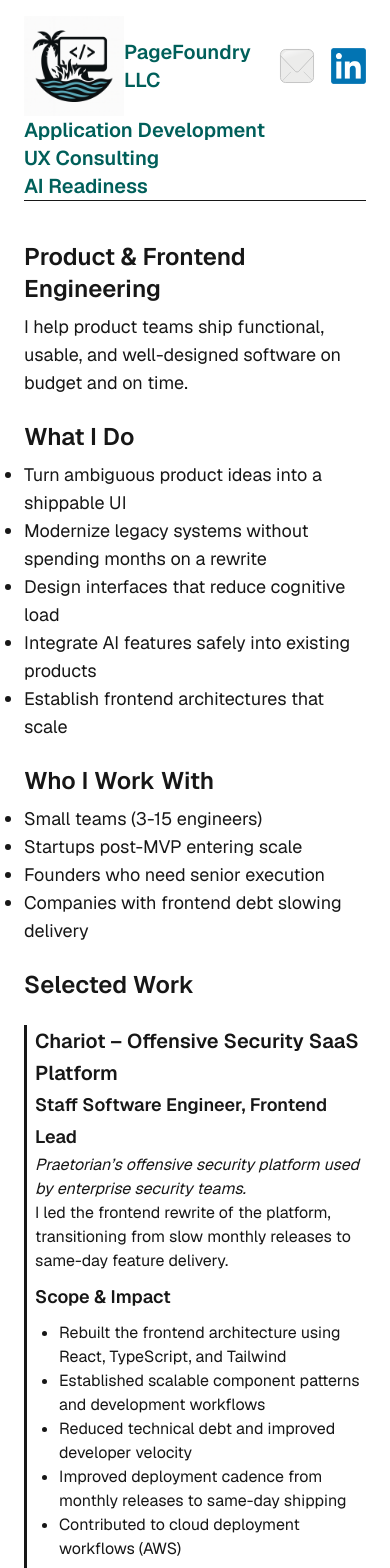
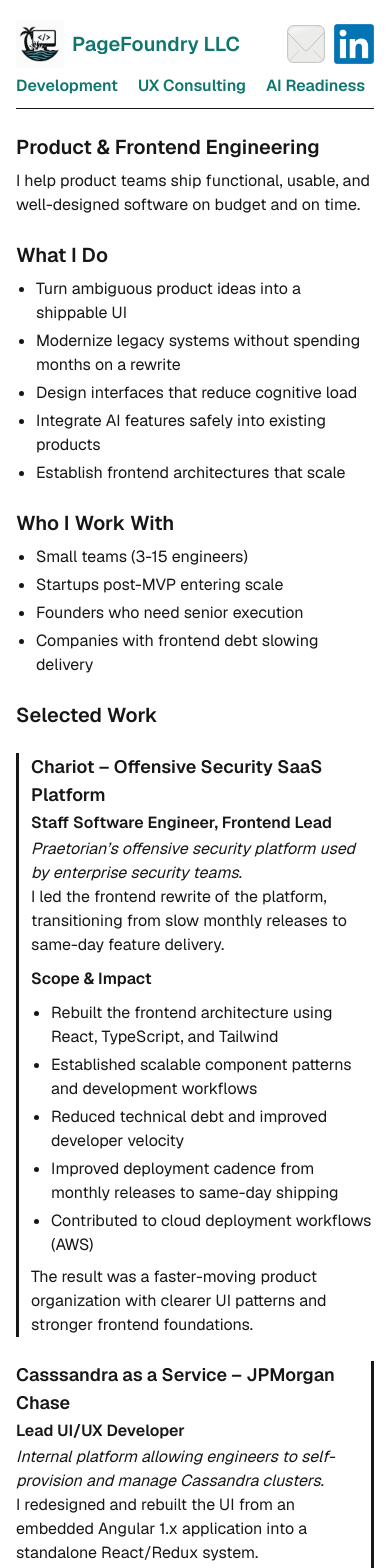
Before and after one commit to storbeck/pagefoundryllc, a Next.js app: page / in a window 390 px wide. Shown: the top 1568 px of the page. Built offline with nearby package versions, Linux system fonts and the light colour scheme.

Commit message:
mobile styling improvements

```diff
--- a/app/components/footer.tsx
+++ b/app/components/footer.tsx
@@ -1,7 +1,9 @@
 export default function Footer() {
   return (
-    <div className="flex flex-col gap-2 mt-6 w-full">
-      <h2 className="text-2xl font-semibold leading-8">Contact</h2>
+    <div className="mt-6 flex w-full flex-col gap-2">
+      <h2 className="text-xl font-semibold leading-7 sm:text-2xl sm:leading-8">
+        Contact
+      </h2>
       <p>You can reach me via e-mail or LinkedIn, feel free to message anytime!</p>
       <p>
         Email:{" "}
--- a/app/components/header.tsx
+++ b/app/components/header.tsx
@@ -3,38 +3,40 @@
 
 export default function Header() {
   return (
-    <div className="flex w-full flex-row items-center justify-center">
-      <div className="flex w-full flex-row items-center">
-        <Link href="/" className="flex w-full flex-row items-center">
+    <div className="flex w-full items-center justify-between gap-3 py-1">
+      <div className="min-w-0 flex-1">
+        <Link href="/" className="flex items-center gap-2 sm:gap-3">
           <Image
-            className="block dark:invert"
+            className="block h-12 w-12 shrink-0 dark:invert sm:h-auto sm:w-auto"
             src="/logo.png"
             alt="PageFoundry LLC"
             width={100}
-            height={20}
+            height={100}
             priority
           />
-          <h1 className="text-xl md:text-4xl font-semibold">PageFoundry LLC</h1>
+          <h1 className="truncate text-xl font-semibold leading-none sm:text-2xl md:text-4xl">
+            PageFoundry LLC
+          </h1>
         </Link>
       </div>
-      <div className="flex flex-row items-center gap-4">
+      <div className="flex shrink-0 flex-row items-center gap-2 sm:gap-4">
         <Link href="mailto:geoff@pagefoundry.dev">
           <Image
             className="block dark:invert"
             src="/email.svg"
             alt="E-Mail"
-            width={50}
-            height={50}
+            width={40}
+            height={40}
             priority
           />
         </Link>
         <Link href="https://www.linkedin.com/in/geoff-storbeck-81a25035/">
           <Image
-            className="block dark:invert"
+            className="block dark:invert-0"
             src="/linkedin.png"
             alt="LinkedIn"
-            width={50}
-            height={50}
+            width={40}
+            height={40}
             priority
           />
         </Link>
--- a/app/components/navigation.tsx
+++ b/app/components/navigation.tsx
@@ -2,8 +2,8 @@
 
 export default function Navigation() {
   return (
-    <nav className="w-full flex whitespace-nowrap md:gap-8 md:flex-row flex-col border-b text-xl font-semibold leading-7 md:leading-10">
-      <Link href="/appdev">Application Development</Link>
+    <nav className="flex w-full flex-wrap gap-x-5 gap-y-2 border-b pb-2 text-base font-semibold leading-7 sm:text-lg md:gap-8 md:pb-0 md:text-xl md:leading-10">
+      <Link href="/appdev">Development</Link>
       <Link href="/ux">UX Consulting</Link>
       <Link href="/ai">AI Readiness</Link>
     </nav>
--- a/app/globals.css
+++ b/app/globals.css
@@ -2,8 +2,12 @@
 
 @layer base {
   a {
-    @apply text-teal-800;
-    @apply dark:text-teal-300;
+    color: var(--link-color);
+    transition: color 160ms ease;
+  }
+
+  a:hover {
+    color: var(--link-hover-color);
   }
 }
 
@@ -11,6 +15,8 @@
 :root {
   --background: #ffffff;
   --foreground: #171717;
+  --link-color: #0f766e;
+  --link-hover-color: #115e59;
 }
 
 @theme inline {
@@ -24,6 +30,8 @@
   :root {
     --background: #0a0a0a;
     --foreground: #ededed;
+    --link-color: #7aa2c9;
+    --link-hover-color: #9abde0;
   }
 }
 
--- a/app/layout.tsx
+++ b/app/layout.tsx
@@ -1,4 +1,4 @@
-import type { Metadata } from "next";
+import type { Metadata, Viewport } from "next";
 import { Geist, Geist_Mono } from "next/font/google";
 import "./globals.css";
 import Header from "@/components/header";
@@ -20,6 +20,12 @@
   title: "PageFoundry LLC",
   description:
     "UI/UX frontend engineering for product teams. I build usable, production-ready interfaces and run focused UX audits to fix confusing flows.",
+};
+
+export const viewport: Viewport = {
+  width: "device-width",
+  initialScale: 1,
+  viewportFit: "cover",
 };
 
 export default function RootLayout({
@@ -44,11 +50,11 @@
       <body
         className={`${geistSans.variable} ${geistMono.variable} antialiased`}
       >
-        <div className="flex min-h-screen items-center justify-center bg-zinc-50 font-sans dark:bg-black">
-          <main className="flex min-h-screen w-full max-w-5xl flex-col items-center py-4 px-6 md:px-16 bg-white dark:bg-black sm:items-start">
+        <div className="min-h-screen bg-zinc-50 font-sans dark:bg-black">
+          <main className="mx-auto flex min-h-screen w-full max-w-5xl flex-col bg-white px-4 py-4 sm:px-6 md:px-12 dark:bg-black">
             <Header />
             <Navigation />
-            <div className="mt-10">{children}</div>
+            <div className="mt-6 w-full md:mt-10">{children}</div>
             <Footer />
           </main>
         </div>
--- a/app/page.tsx
+++ b/app/page.tsx
@@ -2,17 +2,19 @@
   return (
     <div className="flex flex-col gap-6">
       <div className="flex flex-col gap-2">
-        <h1 className="text-2xl font-semibold leading-8">
+        <h1 className="text-xl font-semibold leading-7 sm:text-2xl sm:leading-8">
           Product & Frontend Engineering
         </h1>
-        <p className="text-lg">
+        <p className="text-base sm:text-lg">
           I help product teams ship functional, usable, and well-designed
           software on budget and on time.
         </p>
       </div>
       <div className="flex flex-col gap-2">
-        <h2 className="text-2xl font-semibold leading-8">What I Do</h2>
-        <ul className="text-lg list-disc">
+        <h2 className="text-xl font-semibold leading-7 sm:text-2xl sm:leading-8">
+          What I Do
+        </h2>
+        <ul className="list-disc space-y-1 pl-5 text-base sm:text-lg">
           <li>Turn ambiguous product ideas into a shippable UI</li>
           <li>Modernize legacy systems without spending months on a rewrite</li>
           <li>Design interfaces that reduce cognitive load</li>
@@ -21,8 +23,10 @@
         </ul>
       </div>
       <div className="flex flex-col gap-2">
-        <h2 className="text-2xl font-semibold leading-8">Who I Work With</h2>
-        <ul className="text-lg list-disc">
+        <h2 className="text-xl font-semibold leading-7 sm:text-2xl sm:leading-8">
+          Who I Work With
+        </h2>
+        <ul className="list-disc space-y-1 pl-5 text-base sm:text-lg">
           <li>Small teams (3-15 engineers)</li>
           <li>Startups post-MVP entering scale</li>
           <li>Founders who need senior execution</li>
@@ -30,14 +34,16 @@
         </ul>
       </div>
       <div className="flex flex-col gap-6">
-        <h2 className="text-2xl font-semibold leading-8">Selected Work</h2>
+        <h2 className="text-xl font-semibold leading-7 sm:text-2xl sm:leading-8">
+          Selected Work
+        </h2>
         {/*  Chariot  */}
-        <div className="pl-2 md:pl-8 border-l-3 flex flex-col gap-2">
+        <div className="flex flex-col gap-2 border-l-3 pl-3 sm:pl-5 md:pl-8">
           <div>
-            <h3 className="text-xl font-semibold leading-8">
+            <h3 className="text-lg font-semibold leading-7 sm:text-xl sm:leading-8">
               Chariot – Offensive Security SaaS Platform
             </h3>
-            <h4 className="text-lg font-semibold leading-8">
+            <h4 className="text-base font-semibold leading-7 sm:text-lg sm:leading-8">
               Staff Software Engineer, Frontend Lead
             </h4>
             <p>
@@ -49,8 +55,10 @@
               from slow monthly releases to same-day feature delivery.
             </p>
           </div>
-          <h4 className="text-lg font-semibold leading-8">Scope & Impact</h4>
-          <ul className="list-disc ml-6">
+          <h4 className="text-base font-semibold leading-7 sm:text-lg sm:leading-8">
+            Scope & Impact
+          </h4>
+          <ul className="list-disc space-y-1 pl-5">
             <li>
               Rebuilt the frontend architecture using React, TypeScript, and
               Tailwind
@@ -72,12 +80,12 @@
         </div>
 
         {/* Cassandra as a Service */}
-        <div className="pr-8 border-r-3 flex flex-col gap-2">
+        <div className="flex flex-col gap-2 border-r-3 pr-3 sm:pr-5 md:pr-8">
           <div>
-            <h3 className="text-xl font-semibold leading-8">
+            <h3 className="text-lg font-semibold leading-7 sm:text-xl sm:leading-8">
               Casssandra as a Service – JPMorgan Chase
             </h3>
-            <h4 className="text-lg font-semibold leading-8">
+            <h4 className="text-base font-semibold leading-7 sm:text-lg sm:leading-8">
               Lead UI/UX Developer
             </h4>
             <p>
@@ -89,8 +97,10 @@
               application into a standalone React/Redux system.
             </p>
           </div>
-          <h4 className="text-lg font-semibold leading-8">Scope & Impact</h4>
-          <ul className="list-disc ml-6">
+          <h4 className="text-base font-semibold leading-7 sm:text-lg sm:leading-8">
+            Scope & Impact
+          </h4>
+          <ul className="list-disc space-y-1 pl-5">
             <li>
               Rewrote legacy Angular 1.x UI into modern React architecture
             </li>
@@ -113,12 +123,12 @@
         </div>
 
         {/* Account Lifecycle Management */}
-        <div className="pl-2 md:pl-8 border-l-3 flex flex-col gap-2">
+        <div className="flex flex-col gap-2 border-l-3 pl-3 sm:pl-5 md:pl-8">
           <div>
-            <h3 className="text-xl font-semibold leading-8">
+            <h3 className="text-lg font-semibold leading-7 sm:text-xl sm:leading-8">
               Account Lifecycle Management – JPMorgan Chase
             </h3>
-            <h4 className="text-lg font-semibold leading-8">
+            <h4 className="text-base font-semibold leading-7 sm:text-lg sm:leading-8">
               Lead UI/UX Developer
             </h4>
             <p>
@@ -129,8 +139,10 @@
               led expansion as adoption scaled.
             </p>
           </div>
-          <h4 className="text-lg font-semibold leading-8">Scope & Impact</h4>
-          <ul className="list-disc ml-6">
+          <h4 className="text-base font-semibold leading-7 sm:text-lg sm:leading-8">
+            Scope & Impact
+          </h4>
+          <ul className="list-disc space-y-1 pl-5">
             <li>Designed and implemented the foundational UI framework</li>
             <li>Conducted design studios with multiple lines of business</li>
             <li>
@@ -148,12 +160,12 @@
         </div>
 
         {/* Infrastructure & Systems Engineering Background */}
-        <div className="pr-8 border-r-3 flex flex-col gap-2">
+        <div className="flex flex-col gap-2 border-r-3 pr-3 sm:pr-5 md:pr-8">
           <div>
-            <h3 className="text-xl font-semibold leading-8">
+            <h3 className="text-lg font-semibold leading-7 sm:text-xl sm:leading-8">
               Infrastructure & Systems Engineering Background
             </h3>
-            <h4 className="text-lg font-semibold leading-8">
+            <h4 className="text-base font-semibold leading-7 sm:text-lg sm:leading-8">
               Systems Administrator → Application Developer
             </h4>
             <p>
@@ -161,7 +173,7 @@
               infrastructure and systems engineering roles involving:
             </p>
           </div>
-          <ul className="list-disc ml-6">
+          <ul className="list-disc space-y-1 pl-5">
             <li>
               Cross-datacenter migrations (300+ server migrations with zero
               downtime)
@@ -179,9 +191,9 @@
         </div>
 
         {/* Infrastructure & Systems Engineering Background */}
-        <div className="pl-2 md:pl-8 border-l-3 flex flex-col gap-2">
+        <div className="flex flex-col gap-2 border-l-3 pl-3 sm:pl-5 md:pl-8">
           <div>
-            <h3 className="text-xl font-semibold leading-8">
+            <h3 className="text-lg font-semibold leading-7 sm:text-xl sm:leading-8">
               Freelance & Embedded Consulting – PageFoundry LLC
             </h3>
             <p>
@@ -190,7 +202,7 @@
             </p>
           </div>
           <p>Typical engagements include:</p>
-          <ul className="list-disc ml-6">
+          <ul className="list-disc space-y-1 pl-5">
             <li>Greenfield UI architecture</li>
             <li>Legacy refactors without rewrites</li>
             <li>Frontend performance improvements</li>
```
Also changed, not shown: app/ai/page.tsx (+8 -6 lines), app/appdev/page.tsx (+6 -6 lines), app/ux/page.tsx (+8 -6 lines).
